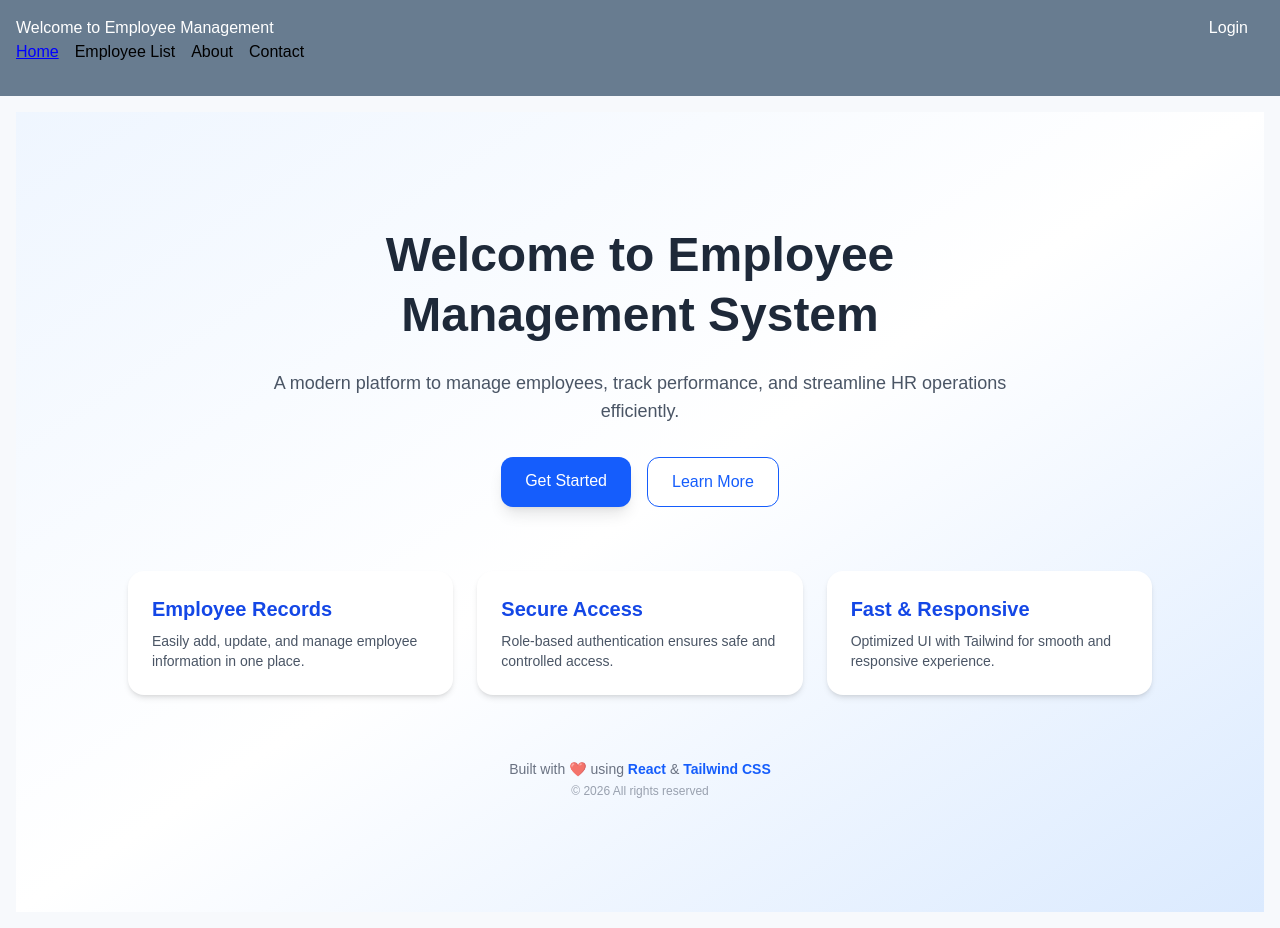
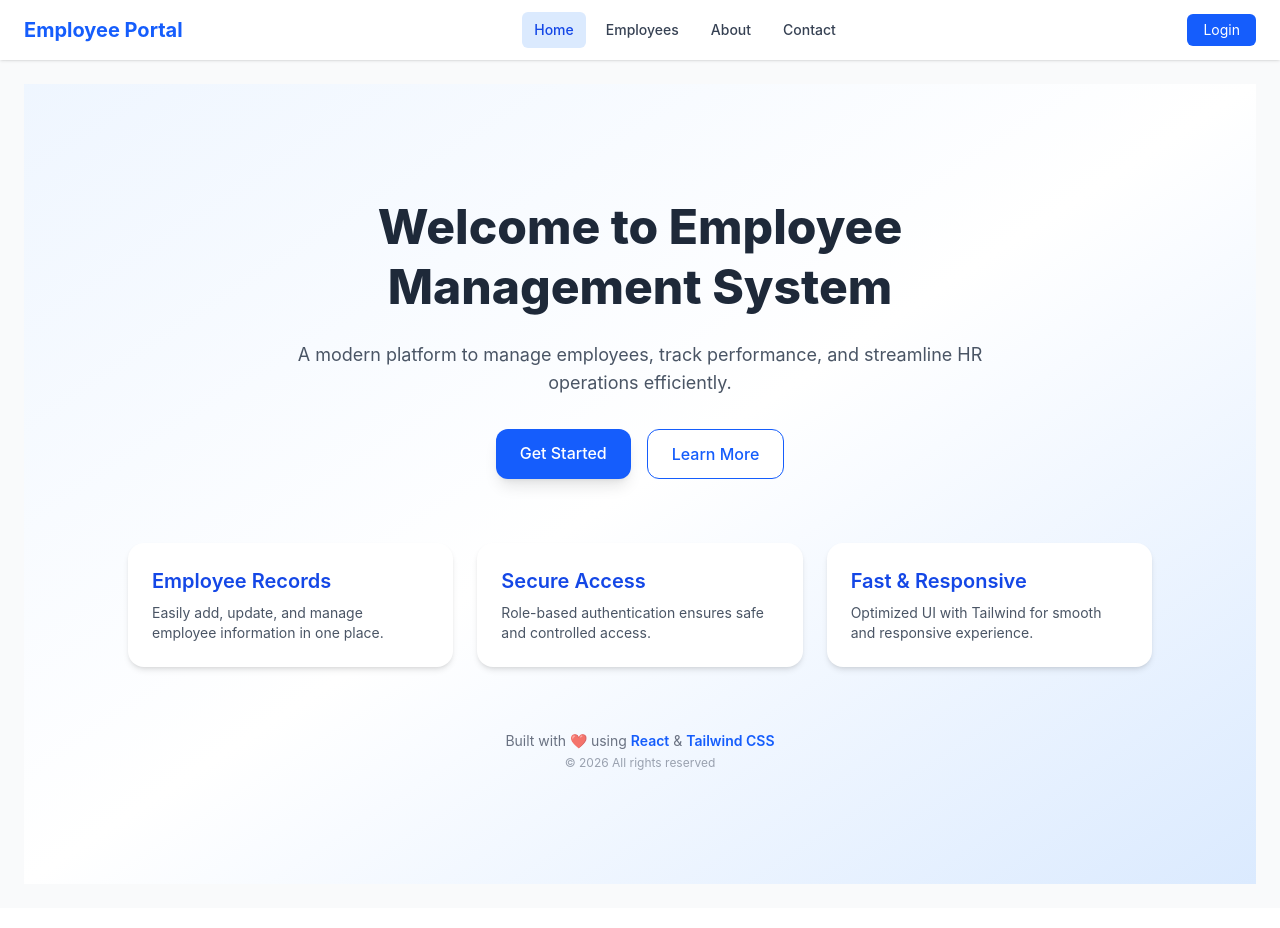
Before and after one commit to abhitiwari1258/Employee-Management-App, a React (Vite) app: page / in a window 1280 px wide. Built offline with nearby package versions, Linux system fonts and the light colour scheme.

Commit message:
changes in navbar

```diff
--- a/src/index.css
+++ b/src/index.css
@@ -1,15 +1 @@
 @import "tailwindcss";
-
-body{
-    font-family: Arial, Helvetica, sans-serif;
-    margin: 0;
-    background-color: #f7f9fc;
-}
-
-a{
-    text-decoration: none;
-}
-
-a:hover{
-    text-decoration: underline !important;
-}
--- a/src/layouts/AppLayouts.jsx
+++ b/src/layouts/AppLayouts.jsx
@@ -6,68 +6,86 @@ import { useAuth } from "../context/AuthContext.jsx";
 const AppLayouts = () => {
   const { user, logout } = useAuth();
 
-  const navLinkStyle = ({ isActive }) => ({
-    marginRight: "1rem",
-    textDecoration: isActive ? "underline" : "none",
-    color: isActive ? "blue" : "black",
-  });
+  const linkClass = "px-3 py-2 rounded-md text-sm font-medium transition";
+
+  const activeClass = "bg-blue-100 text-blue-700";
+
+  const inactiveClass = "text-gray-700 hover:bg-gray-100";
 
   return (
-    <div>
-      <header
-        style={{
-          background: "rgb(104,124,144)",
-          color: "white",
-          padding: "1rem",
-        }}
+    <div className="min-h-screen bg-gray-50">
+      <header className="sticky top-0 z-50 bg-white/90 backdrop-blur-md shadow-sm ">
+        <div className="max-w-7xl mx-auto px-6 py-3 flex items-center justify-between">
+          {/* Logo / Title */}
+          <h1 className="text-xl font-bold text-blue-600">Employee Portal</h1>
+
+          {/* Navigation Links */}
+          <nav className="flex items-center gap-2">
+            <NavLink
+              to="/"
+              className={({ isActive }) =>
+                `${linkClass} ${isActive ? activeClass : inactiveClass}`
+              }
             >
-        <h1>Welcome to Employee Management</h1>
-
-        <nav style={{ marginBottom: "1rem" }}>
-          <NavLink to={"/"} style={navLinkStyle}>
               Home
             </NavLink>
 
-          <NavLink to={"/employees"} style={navLinkStyle}>
-            Employee List
+            <NavLink
+              to="/employees"
+              className={({ isActive }) =>
+                `${linkClass} ${isActive ? activeClass : inactiveClass}`
+              }
+            >
+              Employees
             </NavLink>
 
-          <NavLink to={"/about"} style={navLinkStyle}>
+            <NavLink
+              to="/about"
+              className={({ isActive }) =>
+                `${linkClass} ${isActive ? activeClass : inactiveClass}`
+              }
+            >
               About
             </NavLink>
 
-          <NavLink to={"/contact"} style={navLinkStyle}>
+            <NavLink
+              to="/contact"
+              className={({ isActive }) =>
+                `${linkClass} ${isActive ? activeClass : inactiveClass}`
+              }
+            >
               Contact
             </NavLink>
           </nav>
 
-        <div style={{ position: "absolute", top: "1rem", right: "2rem" }}>
+          {/* Right Section (Auth) */}
+          <div className="flex items-center gap-4">
             {user ? (
               <>
-              <span style={{ marginRight: "1rem" }}>Hi, {user.username}</span>
+                <span className="text-sm text-gray-600">
+                  Hi, <span className="font-medium">{user.username}</span>
+                </span>
+
                 <button
                   onClick={logout}
-                style={{
-                  background: "#d9534f",
-                  color: "white",
-                  border: "none",
-                  borderRadius: "4px",
-                  padding: "0.5rem 1rem",
-                  cursor: "pointer",
-                }}
+                  className="bg-red-500 hover:bg-red-600 text-white px-4 py-1.5 rounded-md text-sm transition"
                 >
                   Logout
                 </button>
               </>
             ) : (
-            <NavLink to="/login" style={{ color: "white" }}>
+              <NavLink
+                to="/login"
+                className="bg-blue-600 hover:bg-blue-700 text-white px-4 py-1.5 rounded-md text-sm transition"
+              >
                 Login
               </NavLink>
             )}
           </div>
+        </div>
       </header>
 
-      <main style={{ padding: "1rem" }}>
+      <main className="max-w-7xl mx-auto px-6 py-6">
         <Outlet />
       </main>
     </div>
```
Lines whose indentation alone changed are shown as unchanged.
